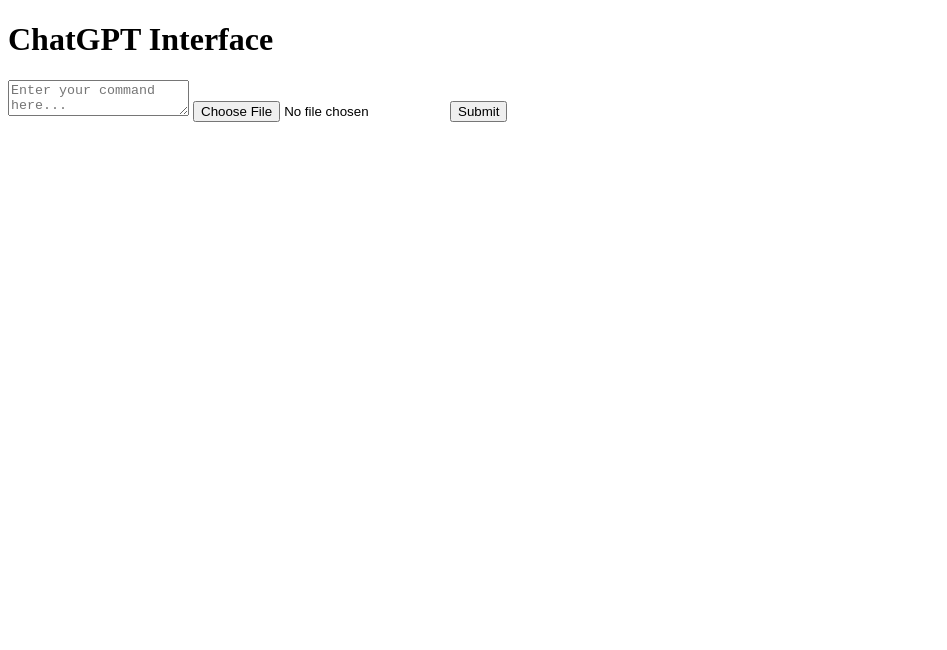
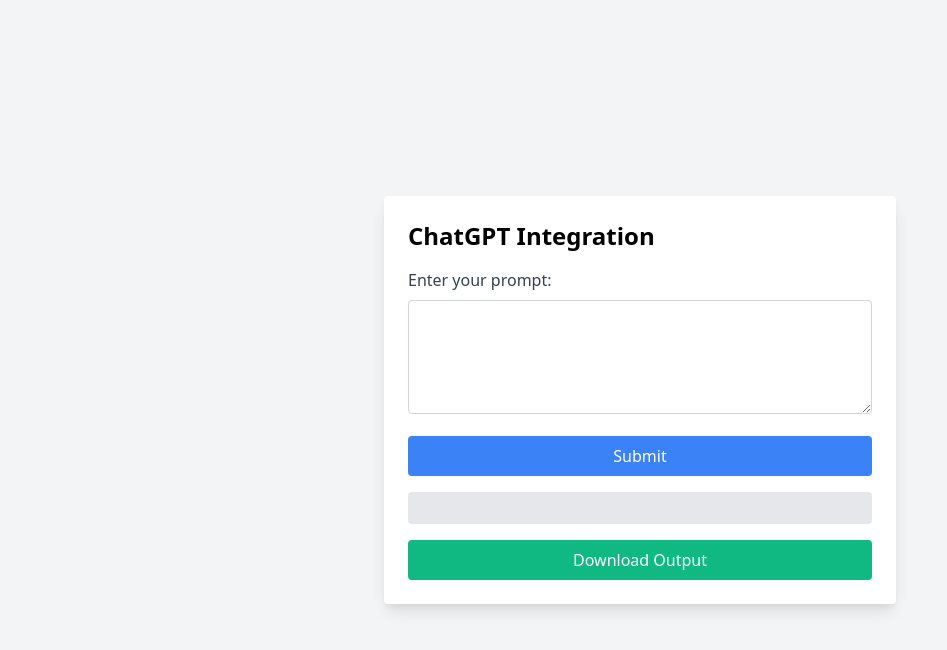
Before and after one commit to RA-Agnihotri/RA-Training, a plain HTML site: page index.html in a window 1280 px wide. Shown: the whole page, without its empty margins (0-947 px from the left). Drawn offline with nearby package versions, Linux system fonts and the light colour scheme.

Commit message:
Update index.html

```diff
--- a/index.html
+++ b/index.html
@@ -3,18 +3,20 @@
 <head>
     <meta charset="UTF-8">
     <meta name="viewport" content="width=device-width, initial-scale=1.0">
-    <title>ChatGPT Web Interface</title>
-    <link rel="stylesheet" href="styles.css">
+    <title>ChatGPT Integration</title>
+    <link href="https://cdn.jsdelivr.net/npm/tailwindcss@2.2.19/dist/tailwind.min.css" rel="stylesheet">
 </head>
-<body>
-    <div class="container">
-        <h1>ChatGPT Interface</h1>
-        <textarea id="command-input" placeholder="Enter your command here..."></textarea>
-        <input type="file" id="file-input">
-        <button id="submit-btn">Submit</button>
-        <pre id="output"></pre>
-        <button id="download-btn" style="display:none;">Download Output</button>
+<body class="bg-gray-100 flex justify-center items-center min-h-screen">
+    <div class="w-full max-w-lg p-6 bg-white rounded shadow-lg">
+        <h1 class="text-2xl font-bold mb-4">ChatGPT Integration</h1>
+        <form id="promptForm" class="mb-4">
+            <label for="prompt" class="block text-gray-700">Enter your prompt:</label>
+            <textarea id="prompt" class="w-full p-2 border border-gray-300 rounded mt-2 mb-4" rows="4"></textarea>
+            <button type="submit" class="w-full bg-blue-500 text-white p-2 rounded">Submit</button>
+        </form>
+        <div id="output" class="p-4 bg-gray-200 rounded"></div>
+        <button id="downloadButton" class="w-full bg-green-500 text-white p-2 rounded mt-4">Download Output</button>
     </div>
-    <script src="scripts.js"></script>
+    <script src="script.js"></script>
 </body>
 </html>
```
